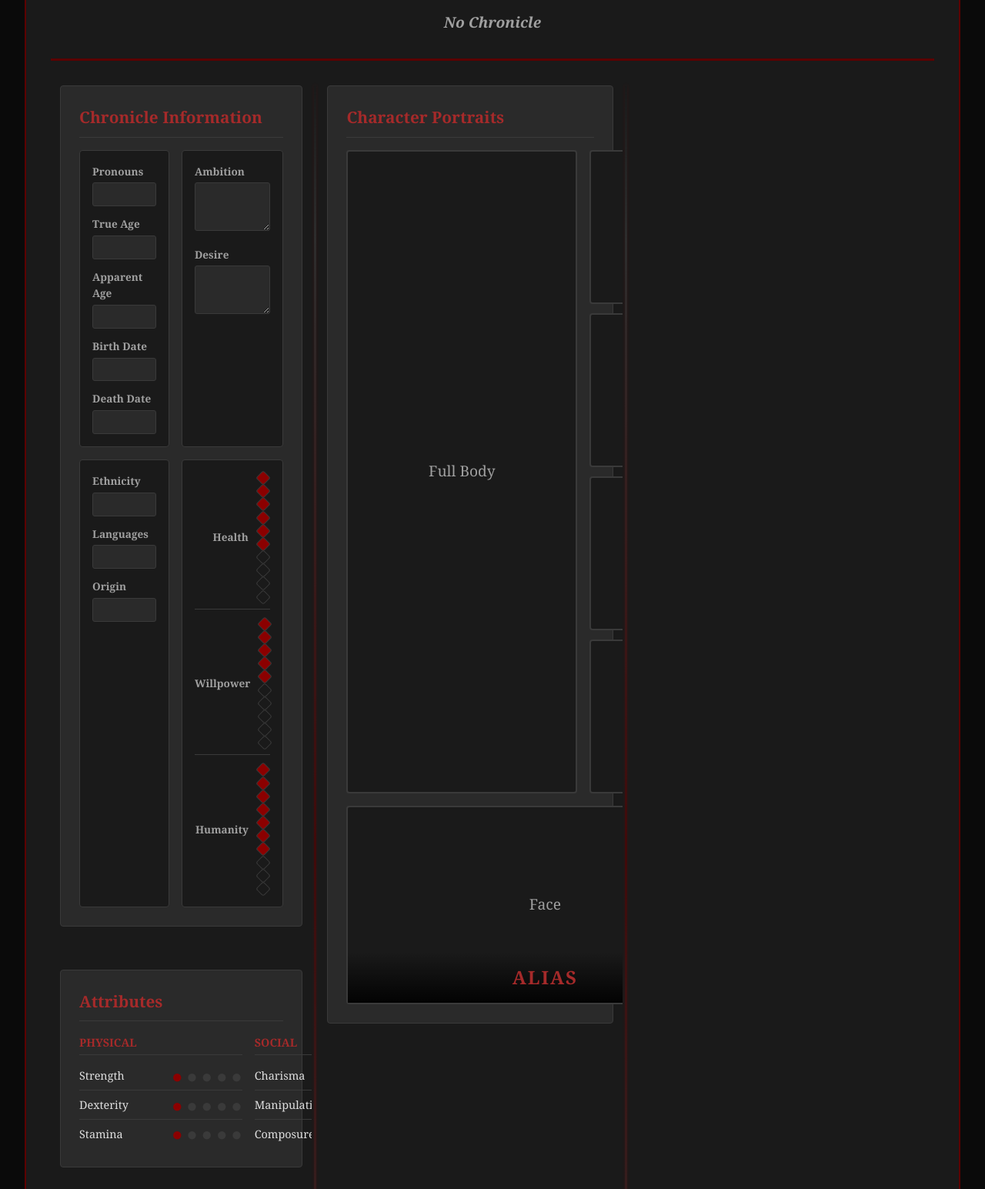
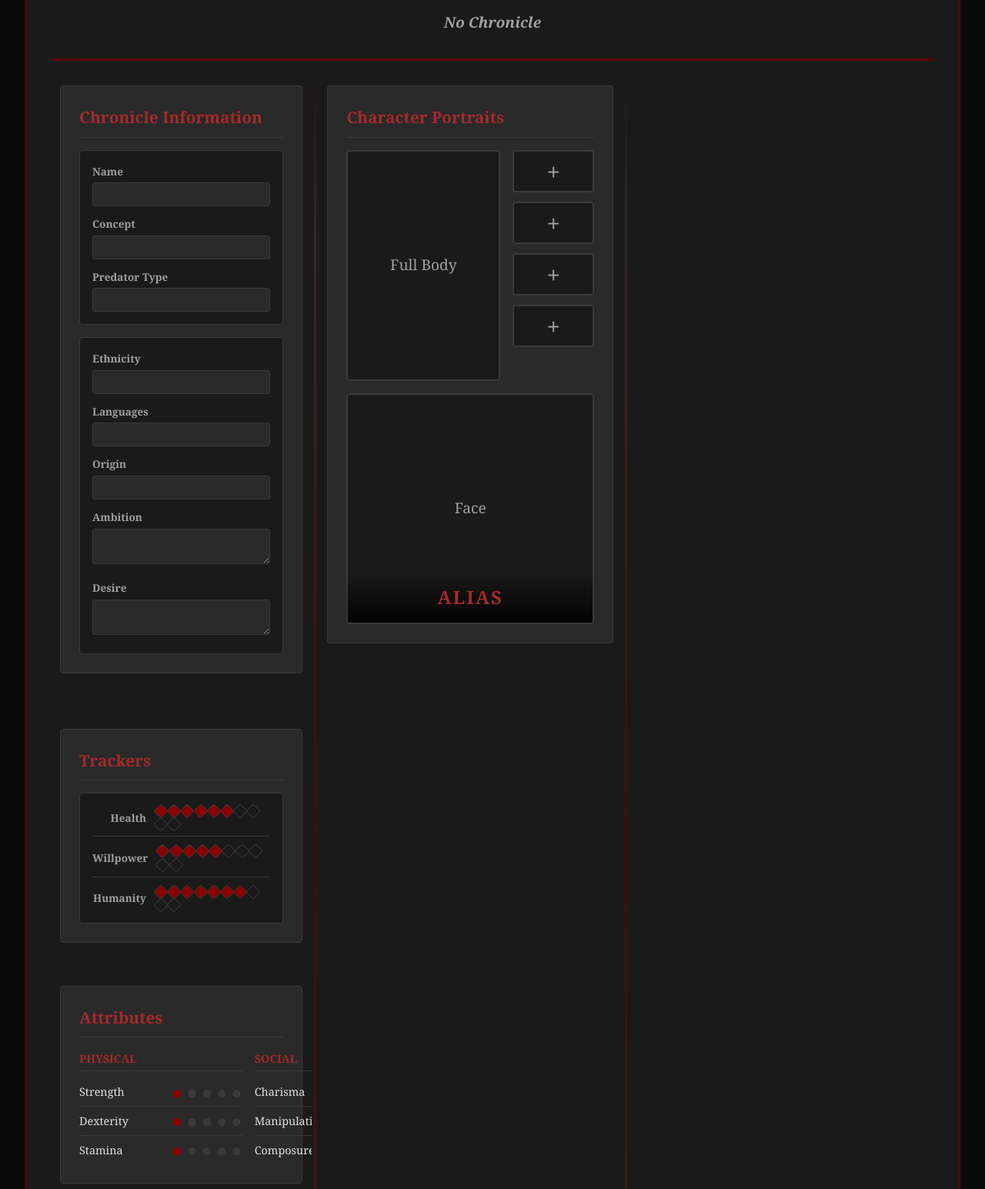
Before and after one commit to Mashbybot/wod-character-sheets, a FastAPI app: template templates/vtm/character_sheet.html in a window 1280 px wide. Shown: the part 208-1753 px from the top of the page at 77% size. Run offline with FastAPI, Linux system fonts and the light colour scheme; the template is opened without the code that fills it, so the values that code supplies are empty; parts of the project's set-up code (start-up, migrations or seed data) failed here and were passed over.

Commit message:
UX edits to css and html

```diff
--- a/app/static/css/vtm-phase1.css
+++ b/app/static/css/vtm-phase1.css
@@ -100,12 +100,24 @@
     box-shadow: 0 0 6px rgba(139, 0, 0, 0.6);
 }
 
-/* ===== 4-BOX CHRONICLE INFO GRID ===== */
-.chronicle-grid .four-box-grid {
+/* ===== 2-BOX CHRONICLE INFO GRID (was 4-box) ===== */
+.chronicle-grid .two-box-grid {
     display: grid;
-    grid-template-columns: 1fr 1fr;
+    grid-template-columns: 1fr;
     grid-template-rows: auto auto;
     gap: 1rem;
+}
+
+/* Trackers Section (moved from Chronicle grid) */
+.trackers-section {
+    margin-top: 1rem;
+}
+
+.trackers-section .trackers-compact {
+    background-color: var(--bg-dark);
+    padding: 1rem;
+    border-radius: 4px;
+    border: 1px solid var(--border-color);
 }
 
 .grid-box {
@@ -266,11 +278,11 @@
     margin: 2rem 0;
 }
 
-/* ===== 6-BOX PORTRAIT GRID (FIXED LAYOUT) ===== */
+/* ===== 6-BOX PORTRAIT GRID (UPDATED SIZES) ===== */
 .portrait-six-box .portrait-grid-fixed {
     display: grid;
-    grid-template-columns: 300px 200px;
-    grid-template-rows: auto auto;
+    grid-template-columns: 200px 1fr;
+    grid-template-rows: 300px auto;
     gap: 1rem;
     min-height: 600px;
 }
@@ -294,33 +306,37 @@
     border-color: var(--vtm-red);
 }
 
-/* Body: Tall, left side, spans 2 rows */
+/* Body: 200x300, left side, spans 1 row */
 .portrait-body {
     grid-column: 1;
-    grid-row: 1 / 2;
-    min-height: 400px;
+    grid-row: 1;
+    width: 200px;
+    height: 300px;
 }
 
-/* Hobby Stack: Right side, top, spans 1 row */
+/* Hobby Stack: Right side, top row, fills remaining width */
 .hobby-stack {
     grid-column: 2;
     grid-row: 1;
     display: flex;
     flex-direction: column;
     gap: 0.75rem;
+    height: 300px;
 }
 
+/* Hobby boxes: ~100x100 calculated to fill height evenly */
 .portrait-hobby {
-    aspect-ratio: 1;
-    min-height: 90px;
+    flex: 1;
+    width: 100%;
+    min-height: 0; /* Allow flex to shrink */
 }
 
-/* Face: Below body, left side */
+/* Face: 300x300, below body, spans both columns */
 .portrait-face {
     grid-column: 1 / 3;
     grid-row: 2;
-    aspect-ratio: 2;
-    min-height: 200px;
+    width: 100%;
+    height: 300px;
 }
 
 .portrait-placeholder,
--- a/templates/vtm/character_sheet.html
+++ b/templates/vtm/character_sheet.html
@@ -30,48 +30,28 @@
         <!-- COLUMN 1: Chronicle Info + Attributes + Hunger + Blood Potency -->
         <div class="column-one">
 
-            <!-- Chronicle Information - 4 Box Grid -->
+            <!-- Chronicle Information - 2 Box Grid -->
             <section class="sheet-section chronicle-grid">
                 <h2>Chronicle Information</h2>
 
-                <div class="four-box-grid">
-                    <!-- Top Left: Personal Info -->
+                <div class="two-box-grid">
+                    <!-- Top: Personal Info -->
                     <div class="grid-box">
                         <div class="form-group-compact">
-                            <label>Pronouns</label>
-                            <input type="text" x-model="data.pronouns" @input.debounce.2s="autoSave()">
+                            <label>Name</label>
+                            <input type="text" x-model="data.name" @input.debounce.2s="autoSave()">
                         </div>
                         <div class="form-group-compact">
-                            <label>True Age</label>
-                            <input type="text" x-model="data.true_age" @input.debounce.2s="autoSave()">
+                            <label>Concept</label>
+                            <input type="text" x-model="data.concept" @input.debounce.2s="autoSave()">
                         </div>
                         <div class="form-group-compact">
-                            <label>Apparent Age</label>
-                            <input type="text" x-model="data.apparent_age" @input.debounce.2s="autoSave()">
-                        </div>
-                        <div class="form-group-compact">
-                            <label>Birth Date</label>
-                            <input type="text" x-model="data.date_of_birth" @input.debounce.2s="autoSave()">
-                        </div>
-                        <div class="form-group-compact">
-                            <label>Death Date</label>
-                            <input type="text" x-model="data.date_of_death" @input.debounce.2s="autoSave()">
+                            <label>Predator Type</label>
+                            <input type="text" x-model="data.predator" @input.debounce.2s="autoSave()">
                         </div>
                     </div>
 
-                    <!-- Top Right: Ambition & Desire -->
-                    <div class="grid-box">
-                        <div class="form-group-compact">
-                            <label>Ambition</label>
-                            <textarea x-model="data.ambition" @input.debounce.2s="autoSave()" rows="3"></textarea>
-                        </div>
-                        <div class="form-group-compact">
-                            <label>Desire</label>
-                            <textarea x-model="data.desire" @input.debounce.2s="autoSave()" rows="3"></textarea>
-                        </div>
-                    </div>
-
-                    <!-- Bottom Left: Background -->
+                    <!-- Bottom: Ambition & Desire with Ethnicity/Languages/Origin at top -->
                     <div class="grid-box">
                         <div class="form-group-compact">
                             <label>Ethnicity</label>
@@ -85,10 +65,22 @@
                             <label>Origin</label>
                             <input type="text" x-model="data.birthplace" @input.debounce.2s="autoSave()">
                         </div>
+                        <div class="form-group-compact">
+                            <label>Ambition</label>
+                            <textarea x-model="data.ambition" @input.debounce.2s="autoSave()" rows="2"></textarea>
                         </div>
+                        <div class="form-group-compact">
+                            <label>Desire</label>
+                            <textarea x-model="data.desire" @input.debounce.2s="autoSave()" rows="2"></textarea>
+                        </div>
+                    </div>
+                </div>
+            </section>
 
-                    <!-- Bottom Right: Trackers (compact) -->
-                    <div class="grid-box trackers-compact">
+            <!-- Health/Willpower/Humanity Trackers (moved from Chronicle grid) -->
+            <section class="sheet-section trackers-section">
+                <h2>Trackers</h2>
+                <div class="trackers-compact">
                     <div class="tracker-row-compact">
                         <label>Health</label>
                         <div class="box-tracker-small">
@@ -126,7 +118,6 @@
                                      @click="clickHumanity(i)">
                                 </div>
                             </template>
-                            </div>
                         </div>
                     </div>
                 </div>
@@ -375,12 +366,20 @@
         <!-- COLUMN 3: Identity & Skills Split -->
         <div class="column-three">
 
-            <div class="identity-skills-split">
+            <div class="identity-skills-stacked">
 
-                <!-- Identity (Left Sub-Column) -->
-                <div class="identity-column">
+                <!-- Identity (On Top) -->
+                <div class="identity-section">
                     <section class="sheet-section identity-box">
                         <h2>Identity</h2>
+
+                        <!-- Clan Symbol Overlay (positioned in upper right) -->
+                        <div class="clan-symbol-overlay-top" x-show="data.clan">
+                            <img :src="`/static/images/clan-symbols/${data.clan}.png`"
+                                 :alt="data.clan"
+                                 class="clan-symbol-image-small"
+                                 onerror="this.style.display='none'">
+                        </div>
 
                         <div class="form-group">
                             <label>Clan</label>
@@ -450,8 +449,8 @@
                     </section>
                 </div>
 
-                <!-- Skills (Right Sub-Column) -->
-                <div class="skills-column">
+                <!-- Skills (Below Identity) -->
+                <div class="skills-section">
                     <section class="sheet-section skills-clean-list">
                         <h2>Skills</h2>
 
```
Also changed, not shown: other parts of app/static/css/vtm-phase1.css (+30 -13 lines). Lines whose indentation alone changed are shown as unchanged.
